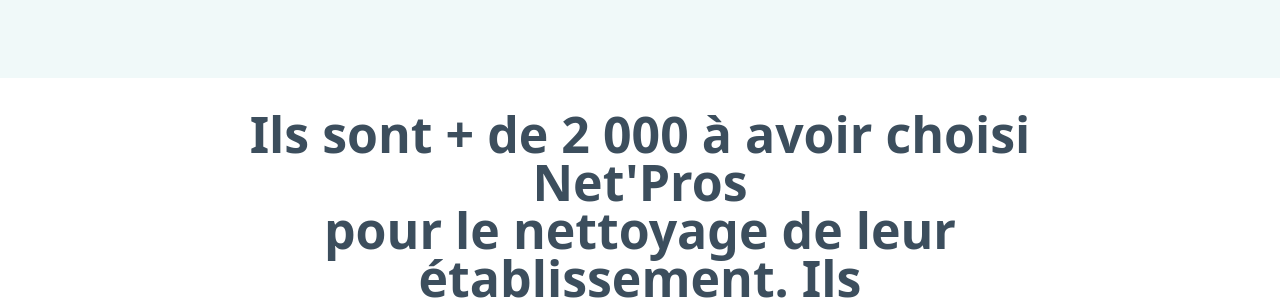
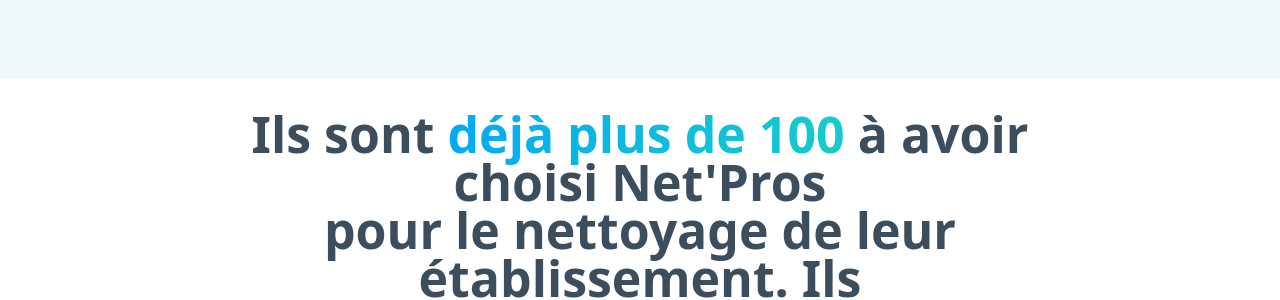
Before and after one commit to netproam/netpro, a Next.js app: page / in a window 1280 px wide. Shown: the part 3038-3338 px from the top of the page. Built offline with nearby package versions, Linux system fonts and the light colour scheme.

Commit message:
inspiration de nikita netoyage pour la page temoignage

```diff
--- a/src/components/section/TestimonialSection.tsx
+++ b/src/components/section/TestimonialSection.tsx
@@ -40,7 +40,7 @@ url:`https://www.pexels.com/fr-fr/photo/femme-en-rouge-a-manches-longues-tenant-
 
 const text=`Ils sont + de 2 000 à avoir choisi Net'Pros pour le nettoyage de leur établissement. Ils témoignent.`
 const dataTest={
-  title :`Ils sont + de 2 000 à avoir choisi Net'Pros`,
+  title :``,
   sousTitle:`pour le nettoyage de leur établissement. Ils `
 }
 
@@ -69,7 +69,12 @@ const dataTest={
           <p className=" text-[30px] leading-[40px] lg:text-[50px]  h-full  lg:leading-[48px]
          lg:w-full
          font-semibold
-          text-center   text-[#3C4E5D]">{dataTest.title}</p>
+          text-center   text-[#3C4E5D]">Ils sont
+            <span className="bg-clip-text text-transparent bg-gradient-to-r from-[#04A9F4] to-[#17CCCA]">
+  {` déjà plus de 100 `}
+  </span>
+   à avoir choisi Net'Pros
+          </p>
              <p className=" text-[30px] leading-[40px] lg:text-[50px]     h-full  lg:leading-[48px]
           px-14 lg:px-0  font-sans
           font-semibold
```
